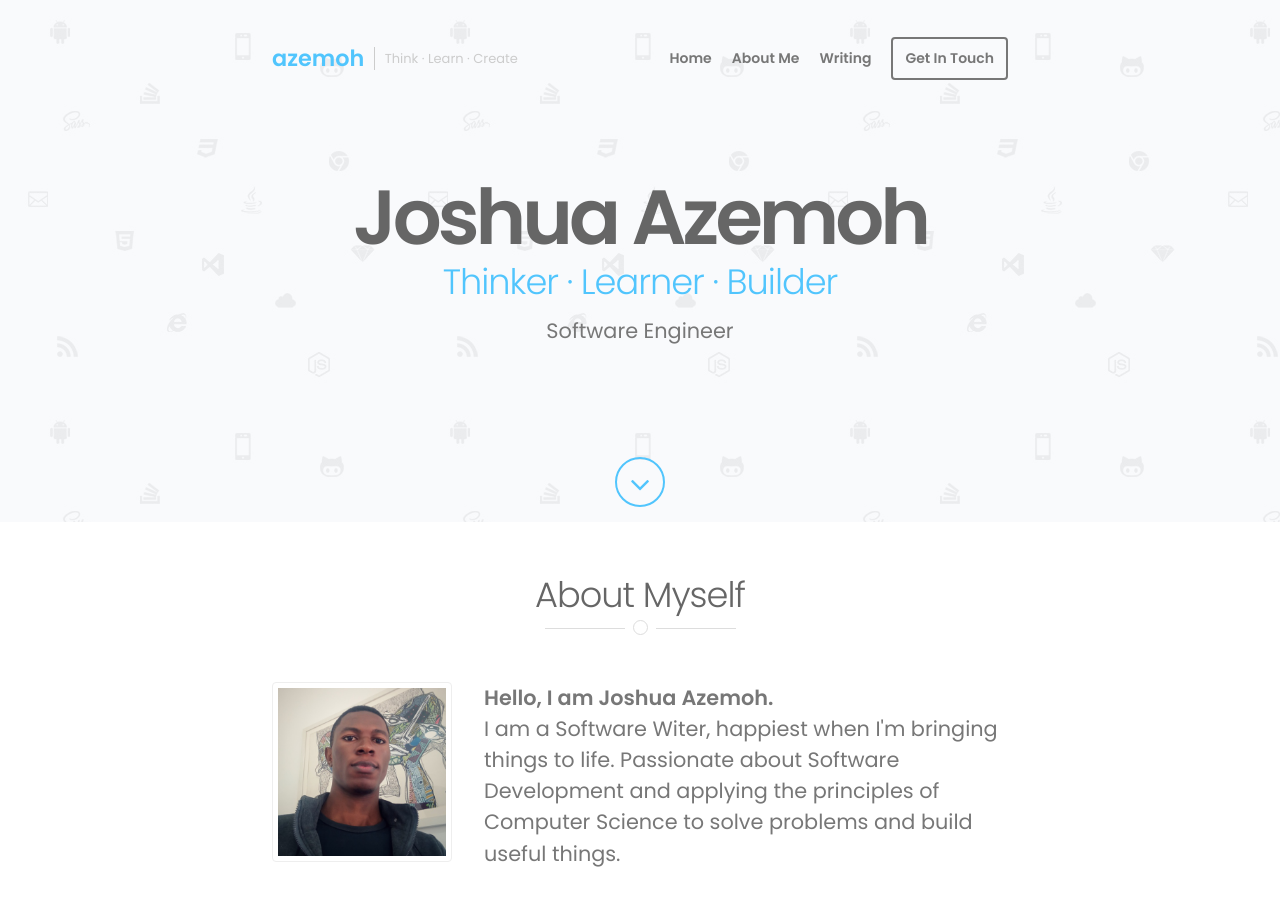
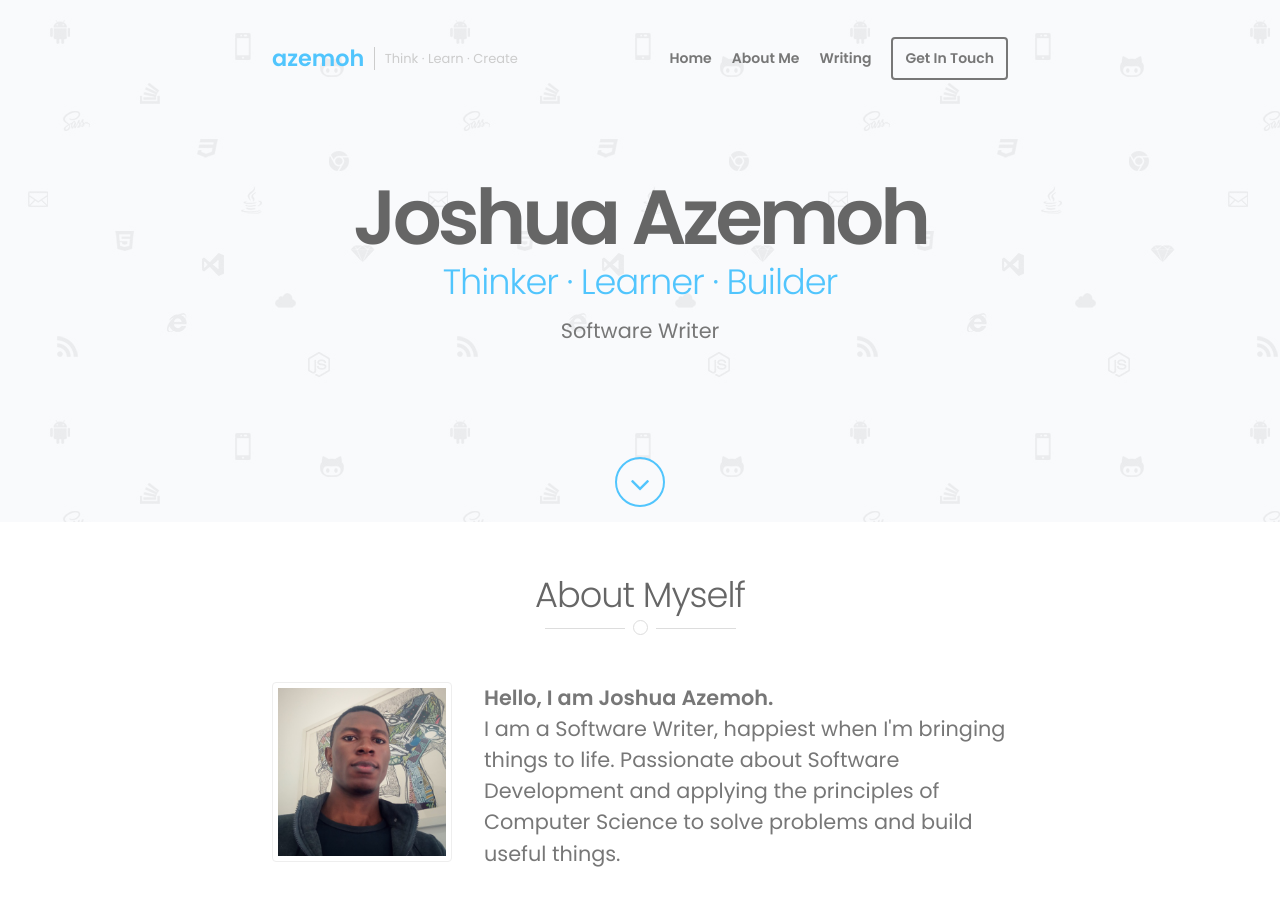
Before and after one commit to azemoh/azemoh.com, a Jekyll site: the page built from index.html, in a window 1280 px wide and 900 px high. Built offline with Jekyll 4.4.1, drawn with Linux system fonts in a browser that asks for light colours; nearby versions of some CDN libraries; some web fonts are replaced.

Commit message:
Update title and fix type

```diff
--- a/_includes/home_sections/about.html
+++ b/_includes/home_sections/about.html
@@ -12,7 +12,7 @@
 
       <div class="flex--col_tab flex--grow blurb lead">
         <p><strong>Hello, I am Joshua Azemoh.</strong><br>
-          I am a Software Witer, happiest when I'm bringing things to life. Passionate about Software Development and applying the principles of Computer Science to solve problems and build useful things.</p>
+          I am a Software Writer, happiest when I'm bringing things to life. Passionate about Software Development and applying the principles of Computer Science to solve problems and build useful things.</p>
       </div>
 
     </div>
--- a/_includes/home_sections/hero.html
+++ b/_includes/home_sections/hero.html
@@ -3,7 +3,7 @@
     <div class="hero-intro">
       <h1 class="huge">{{ site.title }}<span class="blinking-cursor"> |</span></h1>
       <h2 class="tagline">{{ site.tagline }}</h2>
-      <p class="lead">Software Engineer</p>
+      <p class="lead">Software Writer</p>
     </div>
   </div>
 
```
